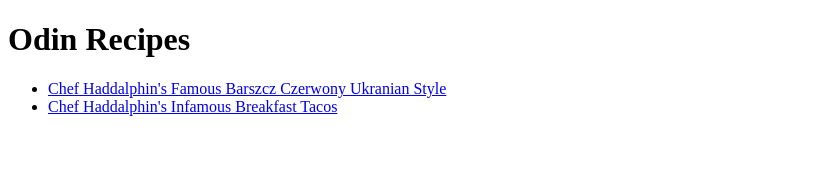
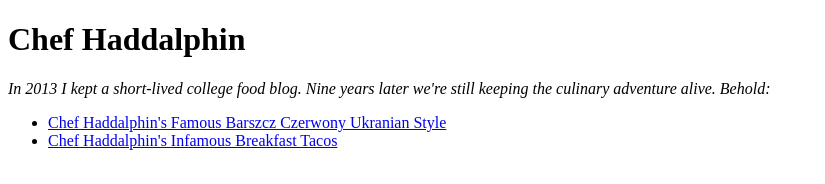
Before and after one commit to corgito/odin-recipes, a plain HTML site: page index.html in a window 1280 px wide. Shown: the whole page, without its empty margins (0-825 px from the left). Drawn offline with Linux system fonts and the light colour scheme.

Commit message:
Updated index.html with a description of the cook blog and new title.

```diff
--- a/index.html
+++ b/index.html
@@ -2,10 +2,11 @@
 <html lang="en">
 <head>
 	<meta charset="UTF-8">
-	<title>Odin Recipes</title>
+	<title>Chef Haddalphin</title>
 </head>
 <body>
-	<h1>Odin Recipes</h1>
+	<h1>Chef Haddalphin</h1>
+	<p><em>In 2013 I kept a short-lived college food blog. Nine years later we're still keeping the culinary adventure alive. Behold:</em></p>
 	<ul>
 		<li><a href="recipes/redborscht.html">Chef Haddalphin's Famous Barszcz Czerwony Ukranian Style</a></li>
 		<li><a href="recipes/breakfasttacos.html">Chef Haddalphin's Infamous Breakfast Tacos</a></li>
```
